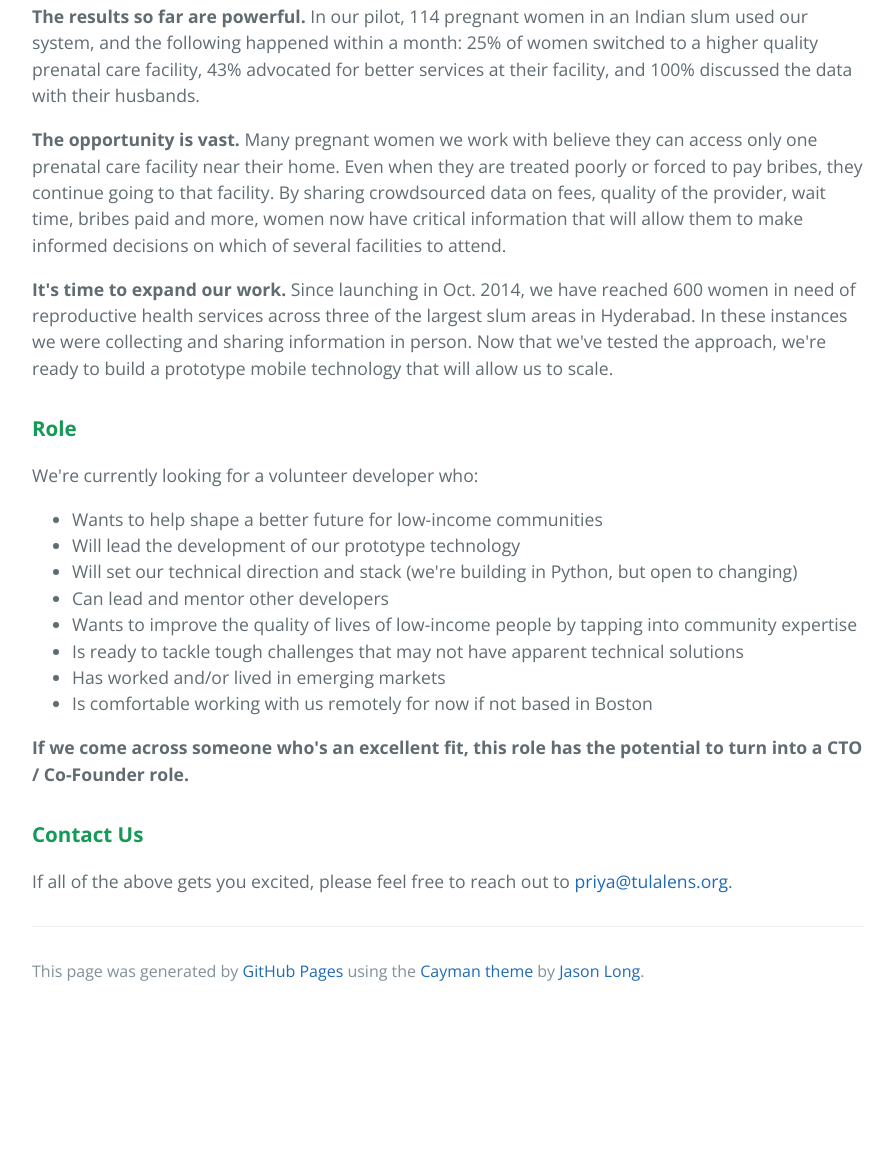
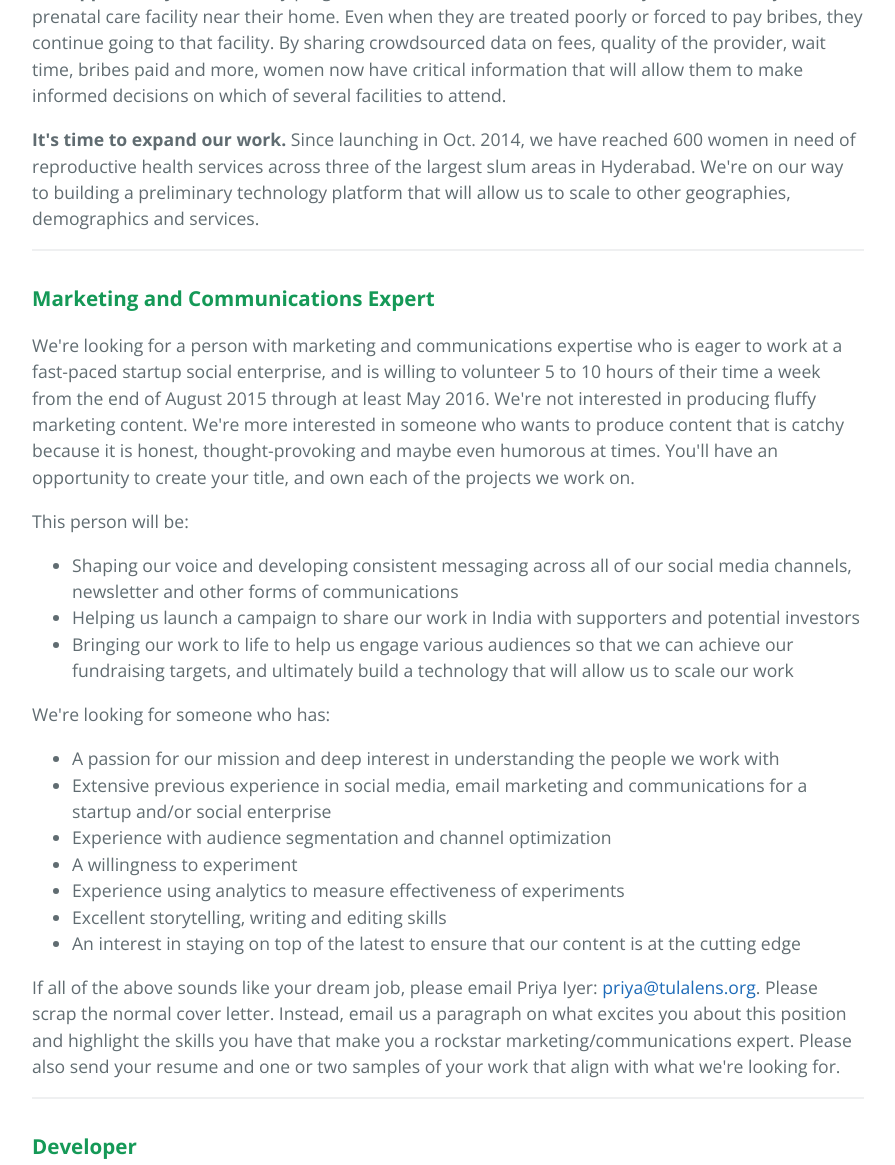
Before and after one commit to priya-tulalens/priya-tulalens.github.io, a plain HTML site: page index.html in a window 1280 px wide. Shown: the part 673-1838 px from the top of the page, without its empty margins (192-1087 px from the left). Before the commit the page ends 1688 px from the top, so only its background shows below. Drawn offline with nearby package versions, Linux system fonts and the light colour scheme.

Commit message:
Replace master branch with page content via GitHub

```diff
--- a/index.html
+++ b/index.html
@@ -5,7 +5,7 @@
     <title>Join our Tulalens team! by priya-tulalens</title>
     <meta name="viewport" content="width=device-width, initial-scale=1">
     <link rel="stylesheet" type="text/css" href="stylesheets/normalize.css" media="screen">
-    <link href='http://fonts.googleapis.com/css?family=Open+Sans:400,700' rel='stylesheet' type='text/css'>
+    <link href='https://fonts.googleapis.com/css?family=Open+Sans:400,700' rel='stylesheet' type='text/css'>
     <link rel="stylesheet" type="text/css" href="stylesheets/stylesheet.css" media="screen">
     <link rel="stylesheet" type="text/css" href="stylesheets/github-light.css" media="screen">
   </head>
@@ -22,18 +22,48 @@
 
 <p>Today, when upper- and middle- income people have a choice to make, they often turn to Yelp, TripAdvisor, and other sites where they can share and retrieve personal experiences and reviews. This kind of crowdsourced information is powerful: it can improve decision-making and accountability.</p>
 
-<p><strong>How can low-income people also benefit from the power of crowdsourced information?</strong> That’s the question we asked, and Tulalens is our answer. Tulalens is a system for some of the world’s poorest communities in emerging markets – people without internet access – to share feedback and retrieve crowdsourced information on organizations that provide them with healthcare and other critical needs. We're a social enterprise based in Boston. Tula means balanced in Sanskrit. Our name reflects our aim, which is to balance the lens, or create actionable insights by listening to the needs of low-income communities.</p>
-
-<p><strong>The results so far are powerful.</strong> In our pilot, 114 pregnant women in an Indian slum used our system, and the following happened within a month:
-25% of women switched to a higher quality prenatal care facility, 43% advocated for better services at their facility, and
-100% discussed the data with their husbands.</p>
+<p><strong>How can low-income people also benefit from the power of crowdsourced information?</strong> That’s the question we asked, and Tulalens is our answer. Tulalens connects the world's under-served communities - people without internet access - to quality health services to improve lives. We're a social enterprise based in Boston. Tula means balanced in Sanskrit. Our name reflects our aim, which is to balance the lens, or create actionable insights by listening to the needs of low-income communities.</p>
 
 <p><strong>The opportunity is vast.</strong> Many pregnant women we work with believe they can access only one prenatal care facility near their home. Even when they are treated poorly or forced to pay bribes, they continue going to that facility. By sharing crowdsourced data on fees, quality of the provider, wait time, bribes paid and more, women now have critical information that will allow them to make informed decisions on which of several facilities to attend.  </p>
 
-<p><strong>It's time to expand our work.</strong> Since launching in Oct. 2014, we have reached 600 women in need of reproductive health services across three of the largest slum areas in Hyderabad. In these instances we were collecting and sharing information in person. Now that we've tested the approach, we're ready to build a prototype mobile technology that will allow us to scale. </p>
+<p><strong>It's time to expand our work.</strong> Since launching in Oct. 2014, we have reached 600 women in need of reproductive health services across three of the largest slum areas in Hyderabad. We're on our way to building a preliminary technology platform that will allow us to scale to other geographies, demographics and services.</p>
+
+<hr>
 
 <h3>
-<a id="role" class="anchor" href="#role" aria-hidden="true"><span class="octicon octicon-link"></span></a><strong>Role</strong>
+<a id="marketing-and-communications-expert" class="anchor" href="#marketing-and-communications-expert" aria-hidden="true"><span class="octicon octicon-link"></span></a><strong>Marketing and Communications Expert</strong>
+</h3>
+
+<p>We're looking for a person with marketing and communications expertise who is eager to work at a fast-paced startup social enterprise, and is willing to volunteer 5 to 10 hours of their time a week from the end of August 2015 through at least May 2016. We're not interested in producing fluffy marketing content. We're more interested in someone who wants to produce content that is catchy because it is honest, thought-provoking and maybe even humorous at times. You'll have an opportunity to create your title, and own each of the projects we work on.</p>
+
+<p>This person will be: </p>
+
+<ul>
+<li>Shaping our voice and developing consistent messaging across all of our social media channels, newsletter and other forms of communications</li>
+<li>Helping us launch a campaign to share our work in India with supporters and potential investors</li>
+<li>Bringing our work to life to help us engage various audiences so that we can achieve our fundraising targets, and ultimately build a technology that will allow us to scale our work<br>
+</li>
+</ul>
+
+<p>We're looking for someone who has: </p>
+
+<ul>
+<li>A passion for our mission and deep interest in understanding the people we work with<br>
+</li>
+<li>Extensive previous experience in social media, email marketing and communications for a startup and/or social enterprise </li>
+<li>Experience with audience segmentation and channel optimization</li>
+<li>A willingness to experiment </li>
+<li>Experience using analytics to measure effectiveness of experiments </li>
+<li>Excellent storytelling, writing and editing skills</li>
+<li>An interest in staying on top of the latest to ensure that our content is at the cutting edge</li>
+</ul>
+
+<p>If all of the above sounds like your dream job, please email Priya Iyer: <a href="mailto:priya@tulalens.org">priya@tulalens.org</a>. Please scrap the normal cover letter. Instead, email us a paragraph on what excites you about this position and highlight the skills you have that make you a rockstar marketing/communications expert. Please also send your resume and one or two samples of your work that align with what we're looking for.</p>
+
+<hr>
+
+<h3>
+<a id="developer" class="anchor" href="#developer" aria-hidden="true"><span class="octicon octicon-link"></span></a><strong>Developer</strong>
 </h3>
 
 <p>We're currently looking for a volunteer developer who: </p>
@@ -55,7 +85,7 @@
 <a id="contact-us" class="anchor" href="#contact-us" aria-hidden="true"><span class="octicon octicon-link"></span></a><strong>Contact Us</strong>
 </h3>
 
-<p>If all of the above gets you excited, please feel free to reach out to <a href="mailto:priya@tulalens.org">priya@tulalens.org</a>. </p>
+<p>If all of the above gets you excited, please reach out to <a href="mailto:priya@tulalens.org">priya@tulalens.org</a>. </p>
 
       <footer class="site-footer">
 
```
Also changed, not shown: params.json (+1 -1 lines).
